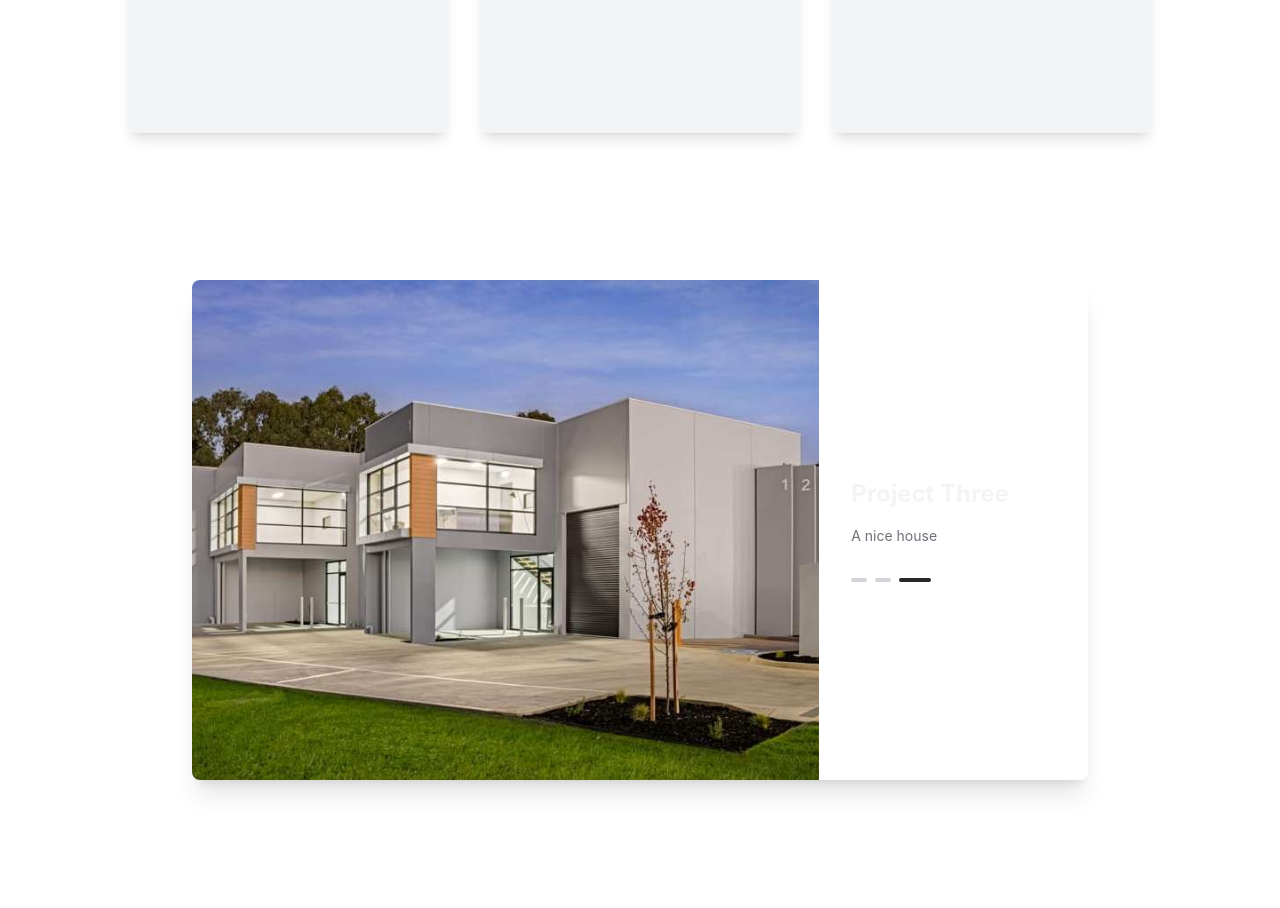
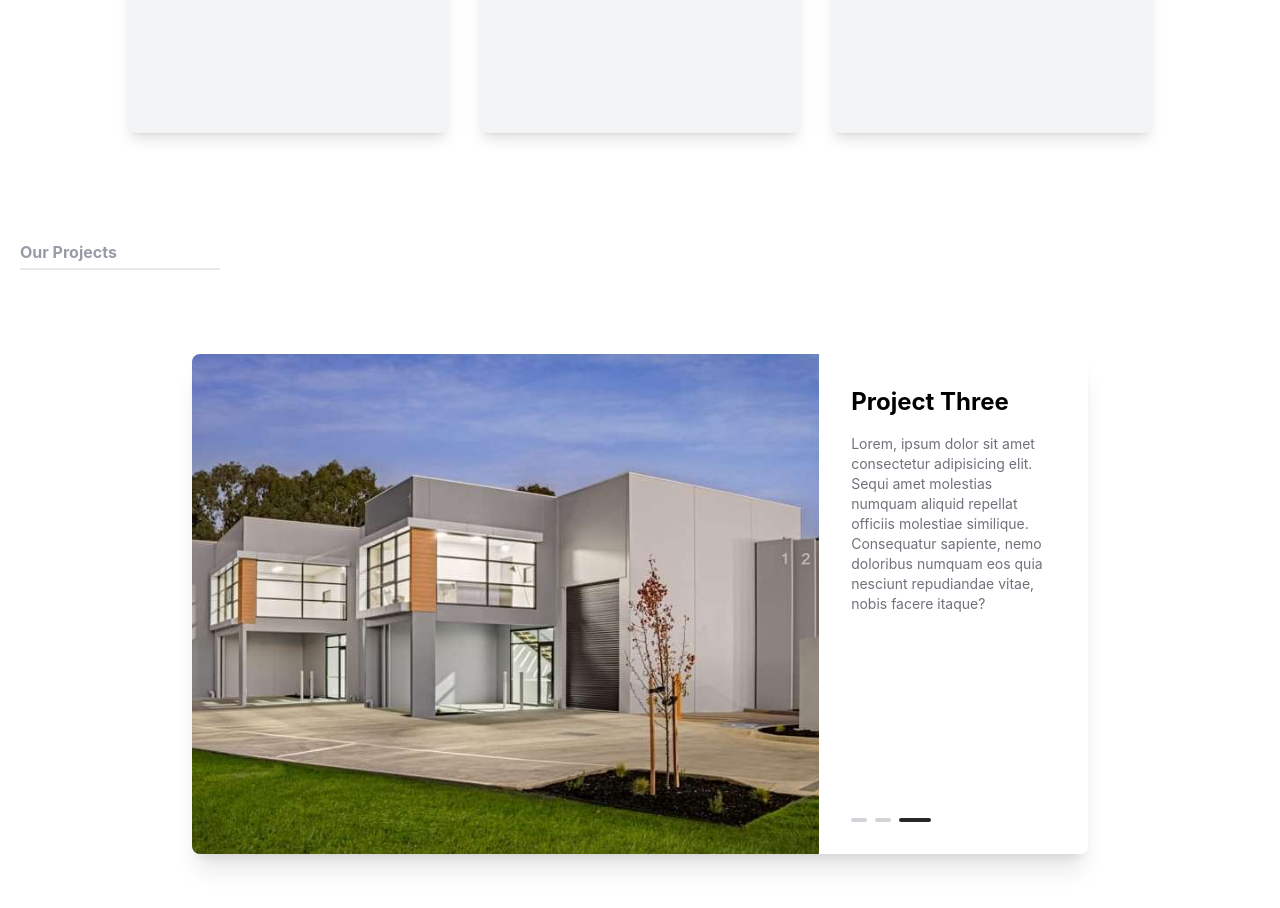
Before and after one commit to Wilozz/Fund-Website-Template, a React (Vite) app: page / in a window 1280 px wide. Shown: the part 1480-2388 px from the top of the page. Built offline with nearby package versions, Linux system fonts and the light colour scheme.

Commit message:
Tidied up the files

```diff
--- a/src/pages/ProjectCarousel.tsx
+++ b/src/components/ProjectCarousel.tsx
@@ -6,17 +6,17 @@ import project3 from "../images/Project3.jpg";
 const projects = [
     {
         title: "Project One",
-        description: "A nice house",
+        description: "Lorem, ipsum dolor sit amet consectetur adipisicing elit. Sequi amet molestias numquam aliquid repellat officiis molestiae similique. Consequatur sapiente, nemo doloribus numquam eos quia nesciunt repudiandae vitae, nobis facere itaque?",
         image: project1
     },
     {
         title: "Project Two",
-        description: "A nice house",
+        description: "Lorem, ipsum dolor sit amet consectetur adipisicing elit. Sequi amet molestias numquam aliquid repellat officiis molestiae similique. Consequatur sapiente, nemo doloribus numquam eos quia nesciunt repudiandae vitae, nobis facere itaque?",
         image: project2
     },
     {
         title: "Project Three",
-        description: "A nice house",
+        description: "Lorem, ipsum dolor sit amet consectetur adipisicing elit. Sequi amet molestias numquam aliquid repellat officiis molestiae similique. Consequatur sapiente, nemo doloribus numquam eos quia nesciunt repudiandae vitae, nobis facere itaque?",
         image: project3
     }
 ]
@@ -43,11 +43,11 @@ export function ProjectCarousel() {
                 />
             </div>
 
-            <div className="w-[30%] h-full bg-white flex flex-col justify-center p-8">
-                <h3 className="text-2xl font-bold mb-4">{current.title}</h3>
+            <div className="w-[30%] h-full bg-white flex flex-col justify-between p-8">
+                <h3 className="text-2xl font-bold mb-4 align-top text-black">{current.title}</h3>
                 <p className="text-zinc-500 text-sm">{current.description}</p>
 
-                <div className="flex gap-2 mt-8">
+                <div className="flex gap-2 mt-auto">
                     {projects.map((_, i) => (
                         <button
                             key={i}
--- /dev/null
+++ b/src/pages/AboutUs.tsx
@@ -0,0 +1,47 @@
+export function AboutUs() {
+    return (
+        <section className="relative h-screen w-full text-black px-4 py-24">
+            <div className="max-w-5xl text-center mx-auto">
+                <h1 className="text-2xl font-bold text-yellow-600">About Us</h1>
+                <p>Lorem ipsum, dolor sit amet consectetur adipisicing elit. Commodi debitis unde qui mollitia laborum. Necessitatibus sapiente, dolorum nisi, rem vero nemo mollitia repudiandae ipsum delectus, temporibus molestias libero provident nobis!</p>
+            </div>
+            <div className="py-5 max-w-5xl mx-auto flex flex-col sm:flex-row divide-y sm:divide-y-0 sm:divide-x-3 divide-zinc-200">
+                <div className="flex-1 py-6 sm:py-0 text-center">
+                    <p className="text-6xl font-bold">$50B</p>
+                    <p className="mt-2 text-zinc-500 text-sm">Assets Under Management</p>
+                </div>
+                <div className="flex-1 py-6 sm:py-0 text-center">
+                    <p className="text-6xl font-bold">20</p>
+                    <p className="mt-2 text-zinc-500 text-sm">Years Old</p>
+                </div>
+                <div className="flex-1 py-6 sm:py-0 text-center">
+                    <p className="text-6xl font-bold">100+</p>
+                    <p className="mt-2 text-zinc-500 text-sm">Current Projects Invested</p>
+                </div>
+                <div className="flex-1 py-6 sm:py-0 text-center">
+                    <p className="text-6xl font-bold">9%</p>
+                    <p className="mt-2 text-zinc-500 text-sm">Distribution Yield</p>
+                </div>
+            </div>
+
+            <div className="px-5 pt-10 text-start mx-auto">
+                <h1 className="text-base font-bold text-gray-500 opacity-70">Why Us</h1>
+                <hr className="w-50 border-t-2 border-gray-200 my-1"/>
+            </div>
+            <div className="max-w-5xl mx-auto grid grid-cols-1 sm:grid-cols-3 gap-8 py-2">
+                <div className="aspect-3/4 bg-gray-100 rounded-lg shadow-lg flex flex-col justify-start items-center text-center">
+                    <h1 className="py-5 text-yellow-600 font-bold text-2xl">Lowest Management Fees</h1>
+                    <p className="text-zinc-600">Lorem ipsum dolor sit amet consectetur adipisicing elit. Aliquid accusantium dolorum similique error maxime veritatis aut quaerat et praesentium nobis debitis ut repellat consequatur enim voluptate, non facere odio. Ab?</p>
+                </div>
+                <div className="aspect-3/4 bg-gray-100 rounded-lg shadow-lg flex flex-col justify-start items-center text-center">
+                    <h1 className="py-5 text-yellow-600 font-bold text-2xl">aoeuh</h1>
+                    <p className="text-zinc-600">Lorem ipsum dolor sit amet consectetur adipisicing elit. Aliquid accusantium dolorum similique error maxime veritatis aut quaerat et praesentium nobis debitis ut repellat consequatur enim voluptate, non facere odio. Ab?</p>
+                </div>
+                <div className="aspect-3/4 bg-gray-100 rounded-lg shadow-lg flex flex-col justify-start items-center text-center">
+                    <h1 className="py-5 text-yellow-600 font-bold text-2xl">aoeuh</h1>
+                    <p className="text-zinc-600">Lorem ipsum dolor sit amet consectetur adipisicing elit. Aliquid accusantium dolorum similique error maxime veritatis aut quaerat et praesentium nobis debitis ut repellat consequatur enim voluptate, non facere odio. Ab?</p>
+                </div>
+            </div>
+        </section>
+    )
+}
--- a/src/pages/HomePage.tsx
+++ b/src/pages/HomePage.tsx
@@ -1,74 +1,23 @@
-import BackgroundImg from "../images/Background.jpg"
-import { ProjectCarousel } from "./ProjectCarousel"
+import { ProjectCarousel } from "../components/ProjectCarousel"
+import { AboutUs } from "./AboutUs"
+import { TitlePage } from "./TitlePage"
 
 export function HomePage() {
     return (
         <div>
-            <section className="relative h-screen w-full overflow-hidden">
-                <nav className="flex absolute top-0 left-0 w-full gap-6 bg-zinc-600/60 px-6 py-4 h-23 z-10 justify-end">
-                    <ul className="nav text-white flex gap-6 text-2xl px-10 items-center">
-                        <li>Home</li>
-                        <li>About</li>
-                        <li>Projects</li>
-                        <li>Contact</li>
-                    </ul>
-                </nav>
-
-                <img src={BackgroundImg} className="absolute w-full h-full object-cover object-top"/>
-
-                <h1 className="flex absolute bottom-100 left-40 text-8xl font-bold z-20"> Fund Name</h1>
-                <h1 className="flex absolute bottom-75 left-40 w-200 text-xl font-bold z-20">
-                    Lorem ipsum dolor sit amet consectetur adipisicing elit. Repudiandae quod deleniti eius accusantium quasi quas illum libero temporibus autem iure, doloremque vero, nisi rerum reiciendis assumenda fugiat amet quae a!
-                </h1>
-            </section>
+            <TitlePage/>
 
             {/* About us section */}
-            <section className="relative h-screen w-full text-black px-4 py-24">
-                <div className="max-w-5xl text-center mx-auto">
-                    <h1 className="text-2xl font-bold text-yellow-600">About Us</h1>
-                    <p>Lorem ipsum, dolor sit amet consectetur adipisicing elit. Commodi debitis unde qui mollitia laborum. Necessitatibus sapiente, dolorum nisi, rem vero nemo mollitia repudiandae ipsum delectus, temporibus molestias libero provident nobis!</p>
-                </div>
-                <div className="py-5 max-w-5xl mx-auto flex flex-col sm:flex-row divide-y sm:divide-y-0 sm:divide-x-3 divide-zinc-200">
-                    <div className="flex-1 py-6 sm:py-0 text-center">
-                        <p className="text-6xl font-bold">$50B</p>
-                        <p className="mt-2 text-zinc-500 text-sm">Assets Under Management</p>
-                    </div>
-                    <div className="flex-1 py-6 sm:py-0 text-center">
-                        <p className="text-6xl font-bold">20</p>
-                        <p className="mt-2 text-zinc-500 text-sm">Years Old</p>
-                    </div>
-                    <div className="flex-1 py-6 sm:py-0 text-center">
-                        <p className="text-6xl font-bold">100+</p>
-                        <p className="mt-2 text-zinc-500 text-sm">Current Projects Invested</p>
-                    </div>
-                    <div className="flex-1 py-6 sm:py-0 text-center">
-                        <p className="text-6xl font-bold">9%</p>
-                        <p className="mt-2 text-zinc-500 text-sm">Distribution Yield</p>
-                    </div>
-                </div>
+            <AboutUs/>
 
-                <div className="px-5 pt-10 text-start mx-auto">
-                    <h1 className="text-base font-bold text-gray-500 opacity-70">Why Us</h1>
+            <section className="h-screen ">
+                <div className="px-5 pt-30 text-start mx-auto">
+                    <h1 className="text-base font-bold text-gray-500 opacity-70">Our Projects</h1>
                     <hr className="w-50 border-t-2 border-gray-200 my-1"/>
                 </div>
-                <div className="max-w-5xl mx-auto grid grid-cols-1 sm:grid-cols-3 gap-8 py-2">
-                    <div className="aspect-3/4 bg-gray-100 rounded-lg shadow-lg flex flex-col justify-start items-center text-center">
-                        <h1 className="py-5 text-yellow-600 font-bold text-2xl">Lowest Management Fees</h1>
-                        <p className="text-zinc-600">Lorem ipsum dolor sit amet consectetur adipisicing elit. Aliquid accusantium dolorum similique error maxime veritatis aut quaerat et praesentium nobis debitis ut repellat consequatur enim voluptate, non facere odio. Ab?</p>
-                    </div>
-                    <div className="aspect-3/4 bg-gray-100 rounded-lg shadow-lg flex flex-col justify-start items-center text-center">
-                        <h1 className="py-5 text-yellow-600 font-bold text-2xl">aoeuh</h1>
-                        <p className="text-zinc-600">Lorem ipsum dolor sit amet consectetur adipisicing elit. Aliquid accusantium dolorum similique error maxime veritatis aut quaerat et praesentium nobis debitis ut repellat consequatur enim voluptate, non facere odio. Ab?</p>
-                    </div>
-                    <div className="aspect-3/4 bg-gray-100 rounded-lg shadow-lg flex flex-col justify-start items-center text-center">
-                        <h1 className="py-5 text-yellow-600 font-bold text-2xl">aoeuh</h1>
-                        <p className="text-zinc-600">Lorem ipsum dolor sit amet consectetur adipisicing elit. Aliquid accusantium dolorum similique error maxime veritatis aut quaerat et praesentium nobis debitis ut repellat consequatur enim voluptate, non facere odio. Ab?</p>
-                    </div>
+                <div className="py-20">
+                <ProjectCarousel/>
                 </div>
-            </section>
-
-            <section className="h-screen py-40">
-                <ProjectCarousel/>
             </section>
         </div>
     )
--- /dev/null
+++ b/src/pages/TitlePage.tsx
@@ -0,0 +1,23 @@
+import BackgroundImg from "../images/Background.jpg"
+
+export function TitlePage() {
+    return (
+        <section className="relative h-screen w-full overflow-hidden">
+            <nav className="flex absolute top-0 left-0 w-full gap-6 bg-zinc-600/60 px-6 py-4 h-23 z-10 justify-end">
+                <ul className="nav text-white flex gap-6 text-2xl px-10 items-center">
+                    <li>Home</li>
+                    <li>About</li>
+                    <li>Projects</li>
+                    <li>Contact</li>
+                </ul>
+            </nav>
+
+            <img src={BackgroundImg} className="absolute w-full h-full object-cover object-top"/>
+
+            <h1 className="flex absolute bottom-100 left-40 text-8xl font-bold z-20"> Fund Name</h1>
+            <h1 className="flex absolute bottom-75 left-40 w-200 text-xl font-bold z-20">
+                Lorem ipsum dolor sit amet consectetur adipisicing elit. Repudiandae quod deleniti eius accusantium quasi quas illum libero temporibus autem iure, doloremque vero, nisi rerum reiciendis assumenda fugiat amet quae a!
+            </h1>
+        </section>
+    )
+}
```
